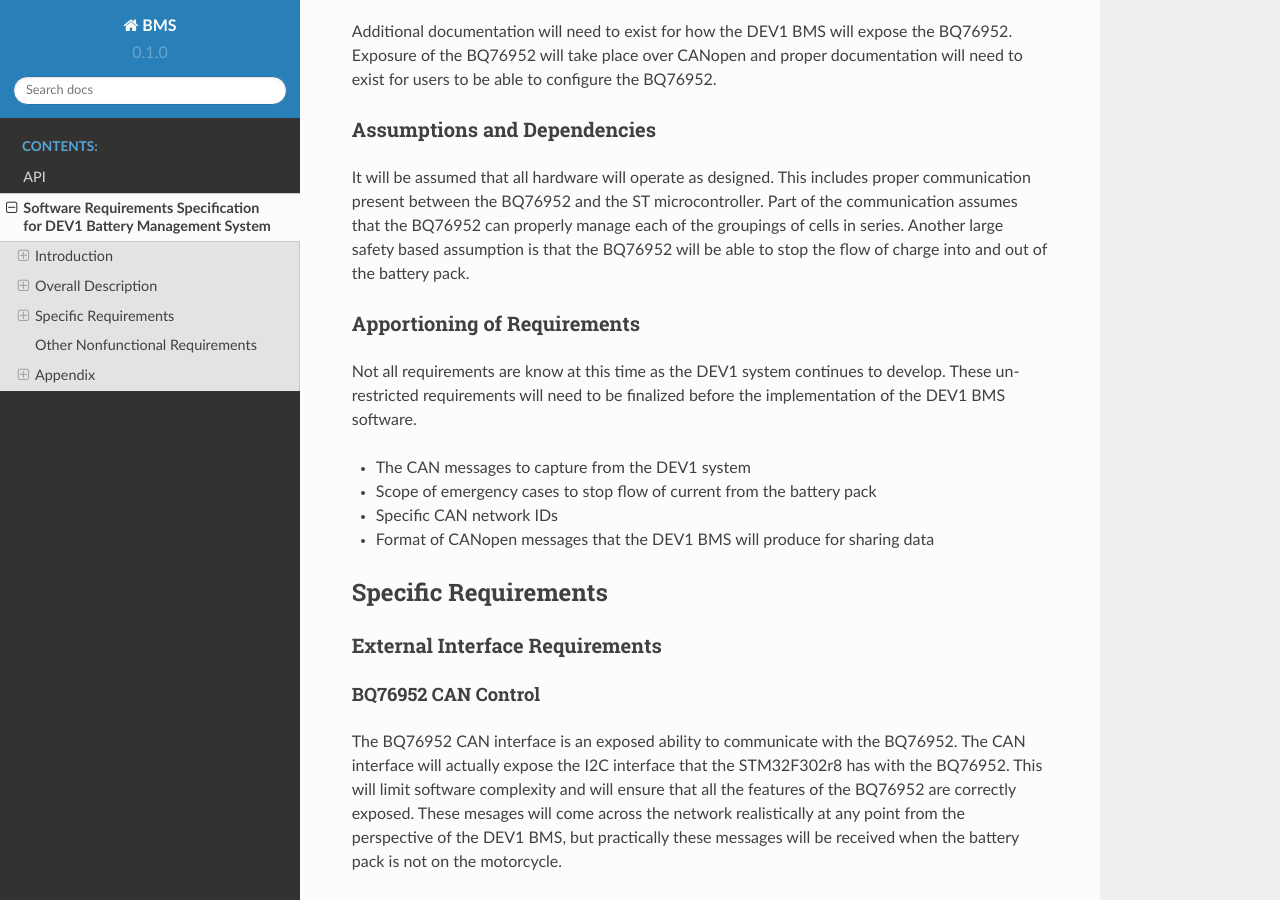
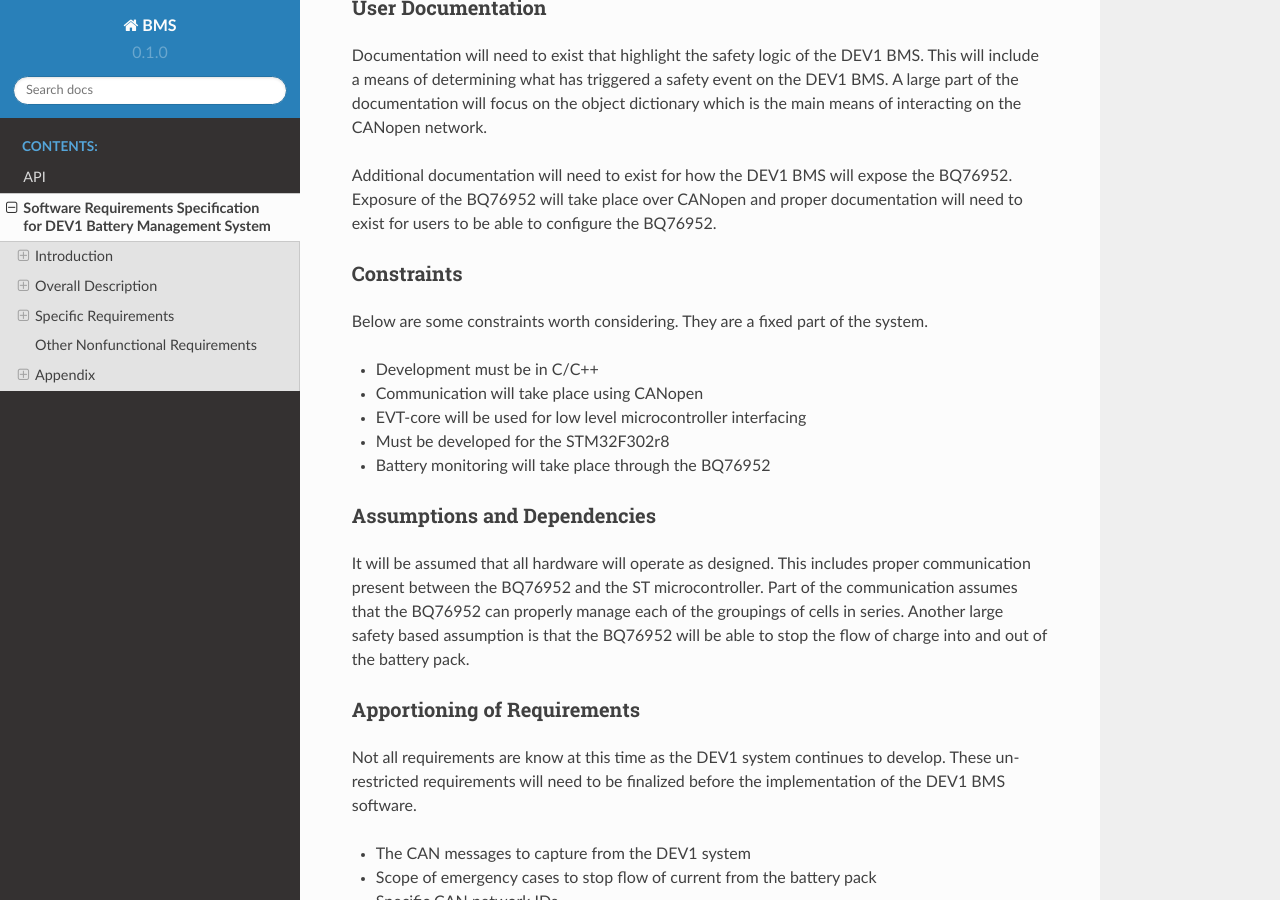
Before and after one commit to RIT-EVT/BMS, a Sphinx documentation site: the page built from docs/source/srs.rst, in a window 1280 px wide and 900 px high, scrolled down 8103 px. Built offline with Sphinx 7.4.7 and the Read the Docs theme 2.0.0, drawn with Linux system fonts in a browser that asks for light colours; some of the changed text lies outside the part shown.

Commit message:
Add constraints section

```diff
--- a/docs/source/srs.rst
+++ b/docs/source/srs.rst
@@ -210,6 +210,13 @@
 be manually inspected and probed for the issue. Then after the issue is
 resolved, the system can be power cycled restarting the state machine logic.
 
+Site Adaptation
+~~~~~~~~~~~~~~~
+
+The DEV1 BMS is intended specifically for the DEV1 system. Therefore, the
+software requirements and design will center around the specifics of the DEV1
+system. No addtional adaptations are currently being considered.
+
 Product Functions
 -----------------
 
@@ -408,6 +415,18 @@
 and proper documentation will need to exist for users to be able to
 configure the BQ76952.
 
+Constraints
+-----------
+
+Below are some constraints worth considering. They are a fixed part of
+the system.
+
+* Development must be in C/C++
+* Communication will take place using CANopen
+* EVT-core will be used for low level microcontroller interfacing
+* Must be developed for the STM32F302r8
+* Battery monitoring will take place through the BQ76952
+
 Assumptions and Dependencies
 ----------------------------
 
```
